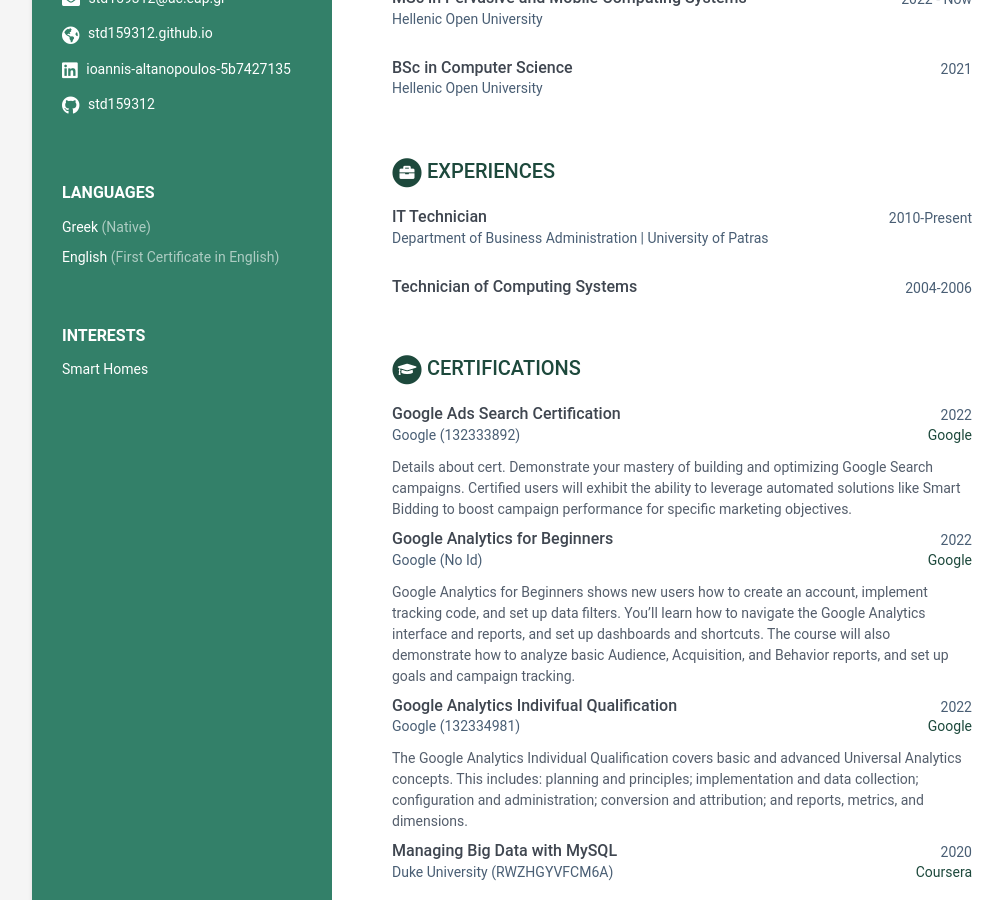
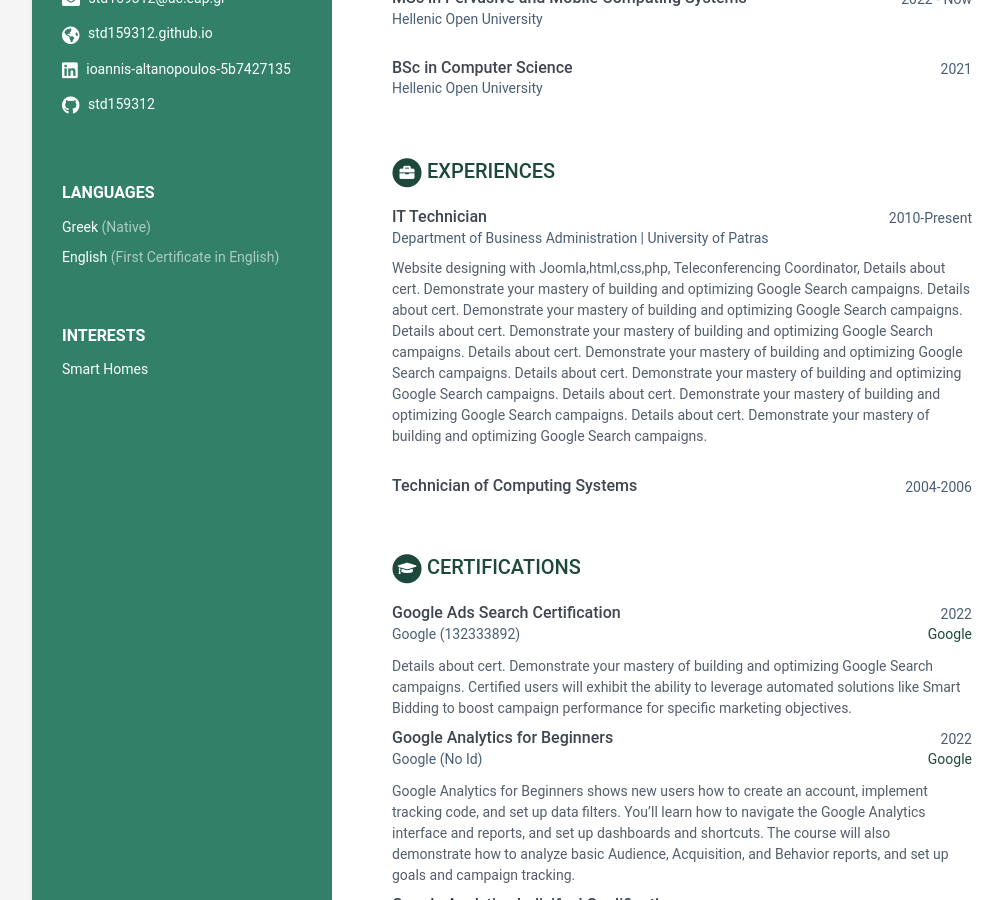
Before and after one commit to std159312/std159312.github.io, a Jekyll site: the page built from index.html, in a window 1280 px wide and 900 px high, scrolled down 345 px. Shown: the whole window, without its empty margins (108-1111 px from the left). Built offline with Jekyll 4.4.1, drawn with Linux system fonts in a browser that asks for light colours.

Commit message:
Initial commit

```diff
--- a/_data/data.yml
+++ b/_data/data.yml
@@ -84,6 +84,15 @@
         company: Department of Business Administration | University of Patras
 
         details: |
+            Website designing with Joomla,html,css,php,
+            Teleconferencing Coordinator,
+            Details about cert. Demonstrate your mastery of building and optimizing Google Search campaigns.
+            Details about cert. Demonstrate your mastery of building and optimizing Google Search campaigns.
+            Details about cert. Demonstrate your mastery of building and optimizing Google Search campaigns.
+            Details about cert. Demonstrate your mastery of building and optimizing Google Search campaigns.
+            Details about cert. Demonstrate your mastery of building and optimizing Google Search campaigns.
+            Details about cert. Demonstrate your mastery of building and optimizing Google Search campaigns.
+            Details about cert. Demonstrate your mastery of building and optimizing Google Search campaigns.
 
       - role: Technician of Computing Systems
         time: 2004-2006
```
